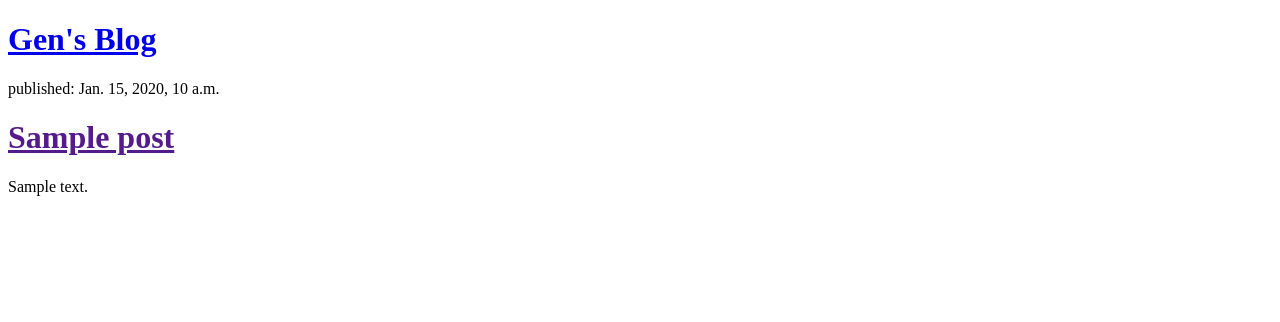
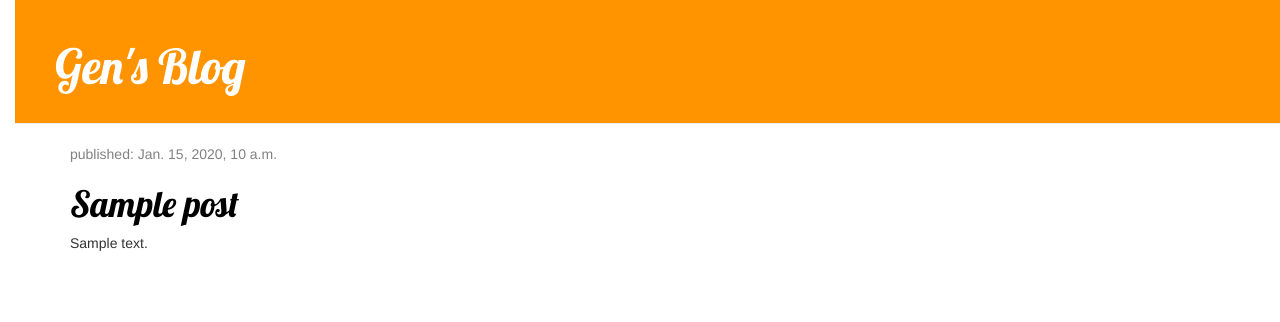
Before and after one commit to sky-seven/my-first-blog, a Django app: template blog/templates/blog/post_list.html in a window 1280 px wide. Shown: the top 322 px of the page. Run offline with Django 3.2, Linux system fonts and the light colour scheme; the template is opened without the code that fills it: most values are stand-ins (such as "Sample title", 1, 10 or a date in 2020); some libraries are stand-ins or nearby versions.

Commit message:
Added css

```diff
--- /dev/null
+++ b/blog/static/css/blog.css
@@ -0,0 +1,55 @@
+body {
+    padding-left: 15px;
+}
+
+h1 a {
+    color: #FCA205;
+    font-family: 'Lobster';
+}
+
+.page-header {
+    background-color: #ff9400;
+    margin-top: 0;
+    padding: 20px 20px 20px 40px;
+}
+
+.page-header h1, .page-header h1 a, .page-header h1 a:visited, .page-header h1 a:active {
+    color: #ffffff;
+    font-size: 36pt;
+    text-decoration: none;
+}
+
+.content {
+    margin-left: 40px;
+}
+
+h1, h2, h3, h4 {
+    font-family: 'Lobster', cursive;
+}
+
+.date {
+    color:#828282;
+}
+
+.save {
+    float: right;
+}
+
+.post-form textarea, .post-form input {
+    width: 100%;
+}
+
+.top-menu, .top-menu:hover, .top-menu:visited {
+    color: #ffffff;
+    float: right;
+    font-size: 26pt;
+    margin-right: 20px;
+}
+
+.post {
+    margin-bottom: 70px;
+}
+
+.post h1 a, .post h1 a:visited {
+    color:#000000;
+}
--- a/blog/templates/blog/post_list.html
+++ b/blog/templates/blog/post_list.html
@@ -1,16 +1,34 @@
+{% load staticfiles %}
 <!DOCTYPE html>
 <html>
     <head>
         <title>Gen's Blog</title>
+        <!-- bootstrap -->
+        <link rel="stylesheet" href="//maxcdn.bootstrapcdn.com/bootstrap/3.2.0/css/bootstrap.min.css">
+        <link rel="stylesheet" href="//maxcdn.bootstrapcdn.com/bootstrap/3.2.0/css/bootstrap-theme.min.css">
+
+        <!-- custom css -->
+        <link rel="stylesheet" href="{% static 'css/blog.css' %}">
+
+        <!-- fonts -->
+        <link href="http://fonts.googleapis.com/css?family=Lobster&subset=latin,latin-ext" rel="stylesheet" type="text/css">
     </head>
-    <div>
+    <div class="page-header">
         <h1><a href="#">Gen's Blog</a></h1>
     </div>
-    {% for post in posts %}
-        <div>
-            <p>published: {{ post.published_date }}</p>
-            <h1><a href="">{{post.title}}</a></h1>
-            <p>{{ post.text|linebreaks}}</p>
+    <div class="content container">
+        <div class="row">
+            <div class="col-md-8">
+                {% for post in posts %}
+                    <div class="post">
+                        <div class="date">
+                            <p>published: {{ post.published_date }}</p>
+                        </div>
+                        <h1><a href="">{{ post.title }}</a></h1>
+                        <p>{{ post.text|linebreaks }}</p>
+                    </div>
+                {% endfor %}
+            </div>
         </div>
-    {% endfor %}
+    </div>
 </html>
```
